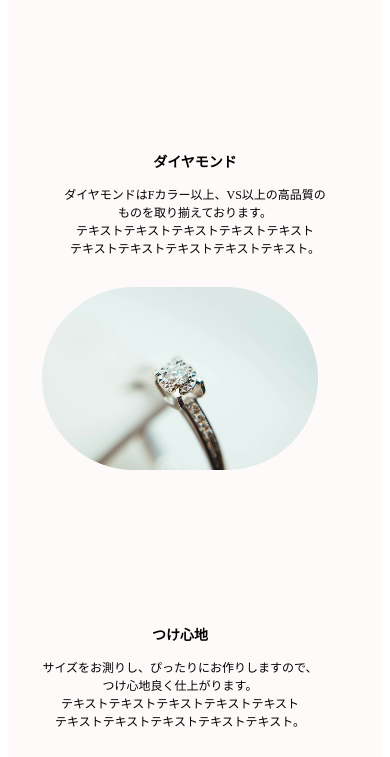
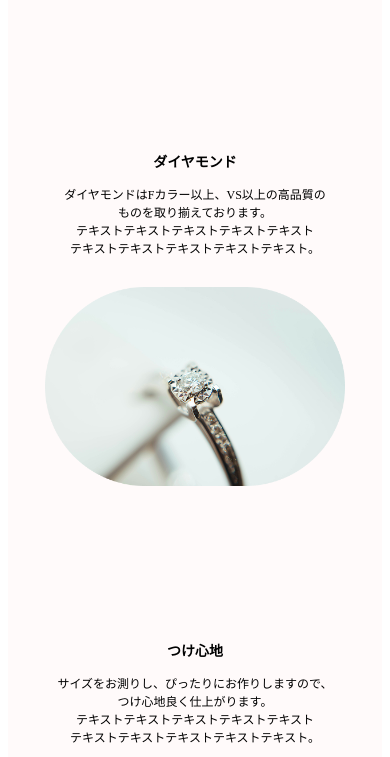
Before and after one commit to kaede3123/portfolio2, a plain HTML site: page index.html in a window 390 px wide. Shown: the part 2772-3529 px from the top of the page. Drawn offline with Linux system fonts and the light colour scheme.

Commit message:
変更コミット

```diff
--- a/style.css
+++ b/style.css
@@ -93,27 +93,34 @@ h3 {
     }
     #kodawari-text1 {
         order: 1;
+        text-align: center;
     }
     #kodawari-text2{
         order: 1;
+        text-align: center;
     }
     #kodawari-img1{
         order: 2;
+        text-align: center;
     }
     #kodawari-img2{
         order: 2;
+        text-align: center;
     }
     #kodawari p {
         text-align: center;
         margin-bottom: 30px;
     }
     .kodawari-left {
-        text-align: center;
+        margin-left: auto;
+        margin-right: auto;
     }
     .kodawari-left img {
         width: 80%;
     }
     .kodawari-right {
+        margin-left: auto;
+        margin-right: auto;
         text-align: center;
     }
     .kodawari-right img {
```
